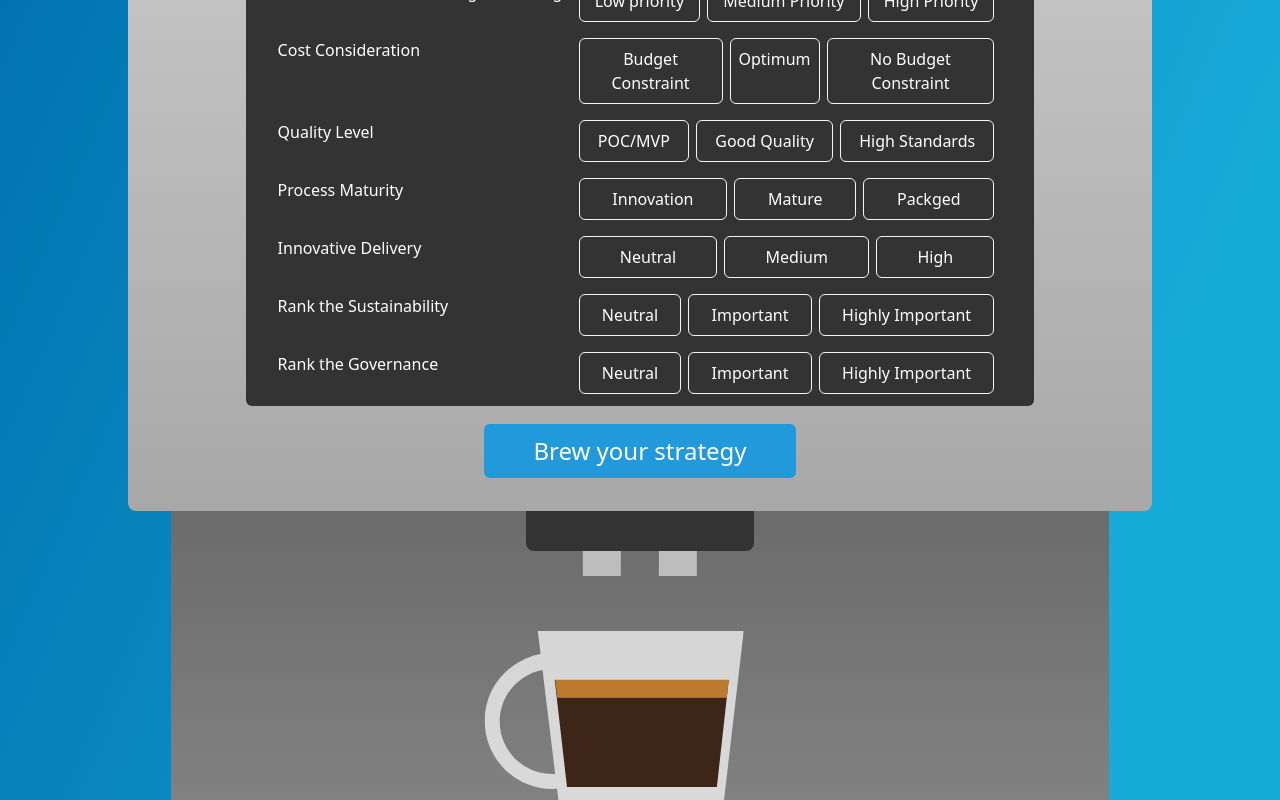
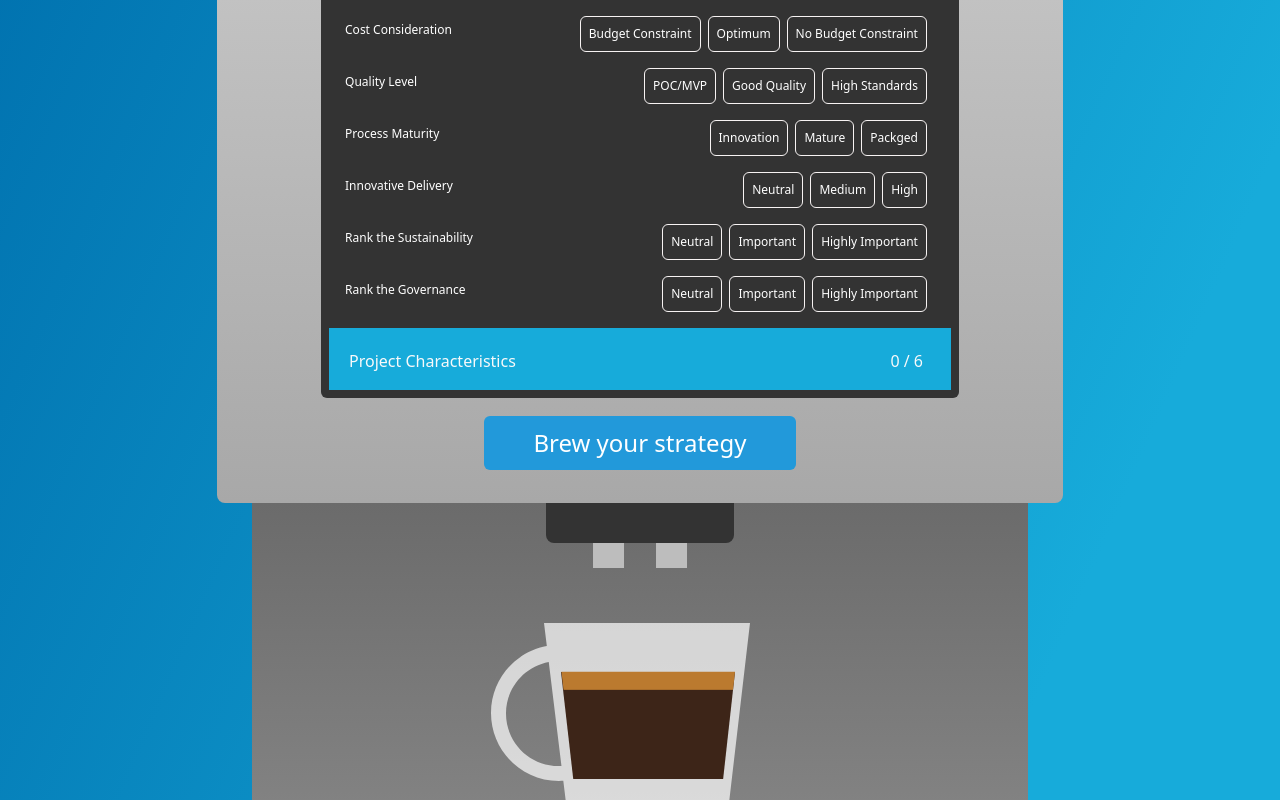
Before and after one commit to JMLatino/RightShore, a Vue app: page / in a window 1280 px wide. Shown: the part 360-1160 px from the top of the page. Built offline with nearby package versions, Linux system fonts and the light colour scheme.

Commit message:
Continued polishing up frontend

```diff
--- a/src/App.vue
+++ b/src/App.vue
@@ -1,20 +1,22 @@
 <template>
-  <main class="min-vh-100 min-vw-100">
-    <div class="container rightshore pt-3">
-      <div class="coffee-maker mx-auto">
+  <main class="min-vh-100 min-vw-100 d-flex align-items-end">
+    <div class="container rightshore p-0 mt-2">
+      <div class="coffee-maker col-10 mx-auto">
         <div class="row d-flex align-items-center justify-content-center">
           <div class="lid col-11"></div>
           <div class="beans col-11"><span></span></div>
           <div class="edge"></div>
-          <div class="top-machine px-5 py-0  d-flex align-items-center">
+          <div class="top-machine px-5 py-0 d-flex align-items-center">
             <div class="top-machine-inner row mx-auto h-100">
               <div class="logos d-flex justify-content-end py-3 px-0">
                 <img src="@/assets/capgemini-icon.svg" alt="Capgemini" class="me-3">
                 <img src="@/assets/abnamro-icon.svg" alt="ABN AMRO" class="me-3">
               </div>
-              <div class="interface col-12 rounded p-3">
-                <div class="col-12 d-flex align-items-center flex-column justify-content-between">
-                  <Questions />
+              <div class="interface col-12 rounded p-2 d-flex justify-content-center align-items-center">
+                <div class="interface-inner col-12">
+                  <div class="col-12 d-flex align-items-center flex-column justify-content-between">
+                    <Questions />
+                  </div>
                 </div>
               </div>
               <div class="brew-coffee d-flex justify-content-center align-items-center ">
@@ -29,7 +31,8 @@
                 <div class="col-4 position-absolute"></div>
               </div>
             </div>
-            <svg id="coffee" class="position-absolute" width="259" height="180" viewBox="0 0 259 180" fill="none" xmlns="http://www.w3.org/2000/svg">
+            <svg id="coffee" class="position-absolute" width="259" height="180" viewBox="0 0 259 180" fill="none"
+              xmlns="http://www.w3.org/2000/svg">
               <path fill-rule="evenodd" clip-rule="evenodd"
                 d="M259 0H53L55.8218 23.0874C24.0777 28.8271 0 56.6017 0 90C0 127.555 30.4446 158 68 158C69.4425 158 70.8746 157.955 72.2948 157.867L75 180H238L259 0ZM57.7548 38.9028L70.4677 142.918C69.4854 142.972 68.496 143 67.5 143C38.5051 143 15 119.495 15 90.5C15 64.835 33.4162 43.4713 57.7548 38.9028Z"
                 fill="white" fill-opacity="0.7" />
@@ -47,7 +50,7 @@
           </div>
         </div>
       </div>
-      <div class="table"></div>
+      <div class="table mb-0"></div>
     </div>
   </main>
 </template>
@@ -60,21 +63,29 @@
 <style>
 :root {
   --black: #333333;
+  /* font-size: 62.5%; */
 }
 
 * {
   /* outline: solid 1px; */
 }
 
-
-/* html, body {overflow: hidden}; */
-
-main {
-  background: linear-gradient(293.55deg, #17ABDA 20.47%, #0173B0 92.37%, #0070AD 98.71%)
+body {
+  background: linear-gradient(293.55deg, #17ABDA 20.47%, #0173B0 92.37%, #0070AD 98.71%);
 }
 
-.coffee-maker {
-  max-width: 1000px;
+html::-webkit-scrollbar {
+  display: none;
+}
+
+html {
+  -ms-overflow-style: none;
+  scrollbar-width: none;
+}
+
+.rightshore {
+  animation: zoom-in-zoom-out 2s ease-in-out 1;
+  max-width: 987px;
 }
 
 .lid {
@@ -90,8 +101,12 @@
 }
 
 svg#coffee {
-  top: 100%;
-  transform: translate(116.5%, -100%);
+  top: 40%;
+  position: absolute;
+  margin-left: auto;
+  margin-right: auto;
+  left: 0;
+  right: 5%;
 }
 
 .edge {
@@ -117,14 +132,19 @@
 }
 
 .interface {
-  overflow-y: hidden;
-  overflow-y: scroll;
   background: var(--black);
   height: 75%;
   z-index: 1;
 }
 
-.interface::-webkit-scrollbar {
+.interface-inner {
+  height: 100%;
+  z-index: -1;
+  overflow-y: hidden !important;
+  overflow-y: scroll !important;
+}
+
+.interface-inner::-webkit-scrollbar {
   display: none;
 }
 
@@ -169,4 +189,14 @@
 .btn {
   color: white;
 }
+
+@keyframes zoom-in-zoom-out {
+  0% {
+    transform: scale(0.5, 0.5);
+  }
+
+  100% {
+    transform: scale(1, 1);
+  }
+}
 </style>
--- a/src/components/BrewCoffee.vue
+++ b/src/components/BrewCoffee.vue
@@ -1,7 +1,10 @@
 <template>
-  <button type="button" :disabled="isComplete" class="btn btn-custom mb-3 px-5 py-2" data-bs-toggle="modal" data-bs-target="#exampleModal" @click="brewStrategy">
+  <button type="button" :disabled="isComplete" class="btn btn-custom mb-3 px-5 py-2" @click="brewStrategy">
     Brew your strategy
   </button>
+  <!-- <button type="button" :disabled="isComplete" class="btn btn-custom mb-3 px-5 py-2" data-bs-toggle="modal" data-bs-target="#exampleModal" @click="brewStrategy">
+    Brew your strategy
+  </button>   -->
   <div class="modal fade" id="exampleModal" tabindex="-1" aria-labelledby="exampleModalLabel" aria-hidden="true">
     <div class="modal-dialog">
       <div class="modal-content">
@@ -44,10 +47,15 @@
   },
   methods: {
     brewStrategy() {
-      window.scrollTo(0, document.body.scrollHeight);
-      this.preferences.toggleCoffee();
-      const option = this.preferences.answers.q1;
-      this.result = this.coffeeResults[option];
+      // window.scrollTo(0, document.body.scrollHeight);
+      window.scrollTo({
+        top: 1000,
+        left: 0,
+        behavior: 'smooth'
+      });
+      // this.preferences.toggleCoffee();
+      // const option = this.preferences.answers.q1;
+      // this.result = this.coffeeResults[option];
     },
   },
   computed: {
--- a/src/components/Category.vue
+++ b/src/components/Category.vue
@@ -13,7 +13,7 @@
       :id="'collapse' + name"
       class="accordion-collapse"
       :class="{
-        'collapse alternative': name !== 0
+        'collapse': name !== 0
       }"
       :aria-labelledby="name"
       data-bs-parent="#accordionExample">
@@ -66,9 +66,9 @@
     border: none!important;
   }
 
-  .accordion-collapse .collapse .alternative{
-    background: red!important;
-    opacity: 0.1!important;
+  .accordion-collapse .collapse {
+    /* background: red!important; */
+    /* opacity: 0.1!important; */
+  }
 
-  }
 </style>
--- a/src/components/Entry.vue
+++ b/src/components/Entry.vue
@@ -1,9 +1,9 @@
 <template>
   <div class="m-3 d-flex">
-    <span class="col-5">
+    <span class="col">
       <label for="time-to-market" class="form-label">{{ entry.question }}</label>
     </span>
-    <div class="btn-group col-7 d-flex justify-content-end" role="group" aria-label="Basic radio toggle button group">
+    <div class="btn-group d-flex justify-content-end" role="group" aria-label="Basic radio toggle button group">
       <template v-for="(answer, answerId) in entry.answers" :key="answer">
         <input type="radio" class="btn-check" :name="`btnradio-${entry.id}`" :id="`${entry.id}-${answerId}`"
           autocomplete="off" @click="setAnswer(entry.id, answerId)" @change="(e) => markChecked(e)">
@@ -37,6 +37,9 @@
 </script>
 
 <style scoped>
+label {
+  font-size: 12px;
+}
 .btn {
   border: solid 1px rgb(247, 243, 243);
   border-radius: 6px!important;
```
Also changed, not shown: src/components/Questions.vue (line endings or trailing spaces).
